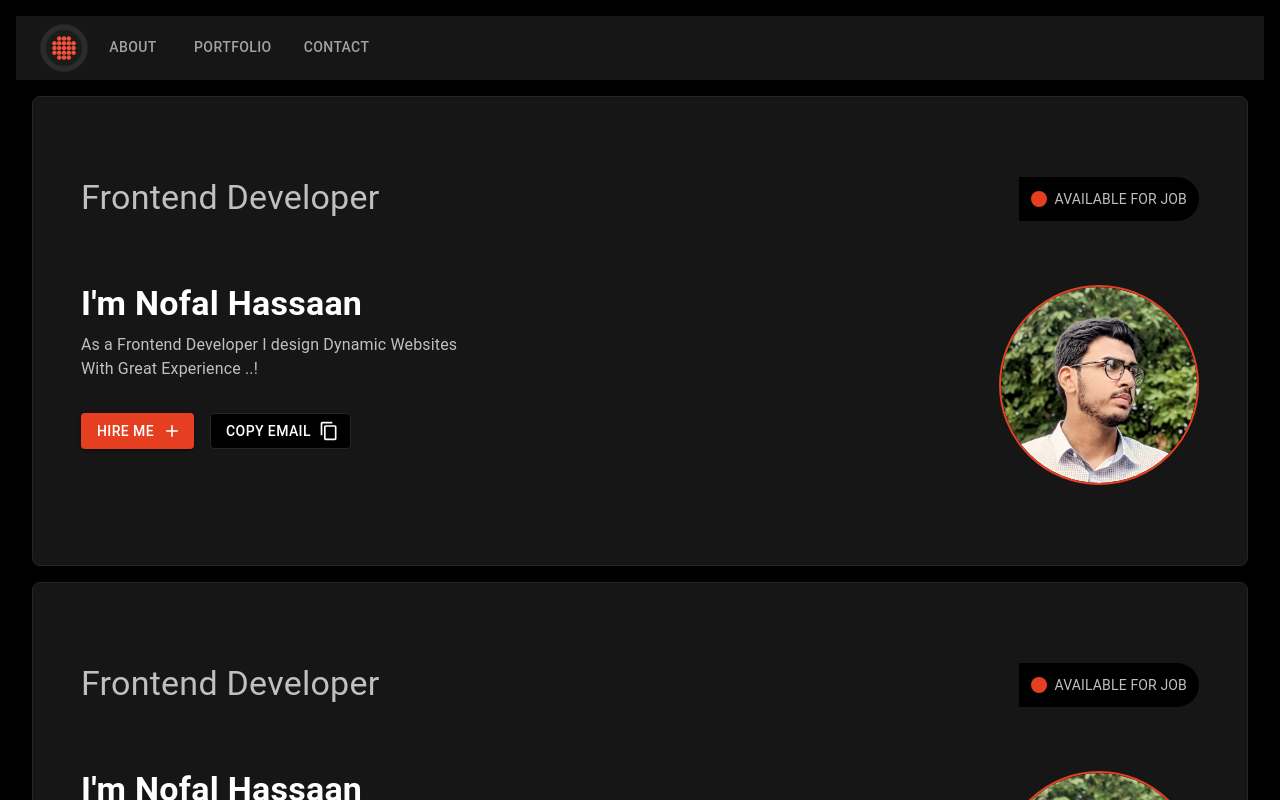
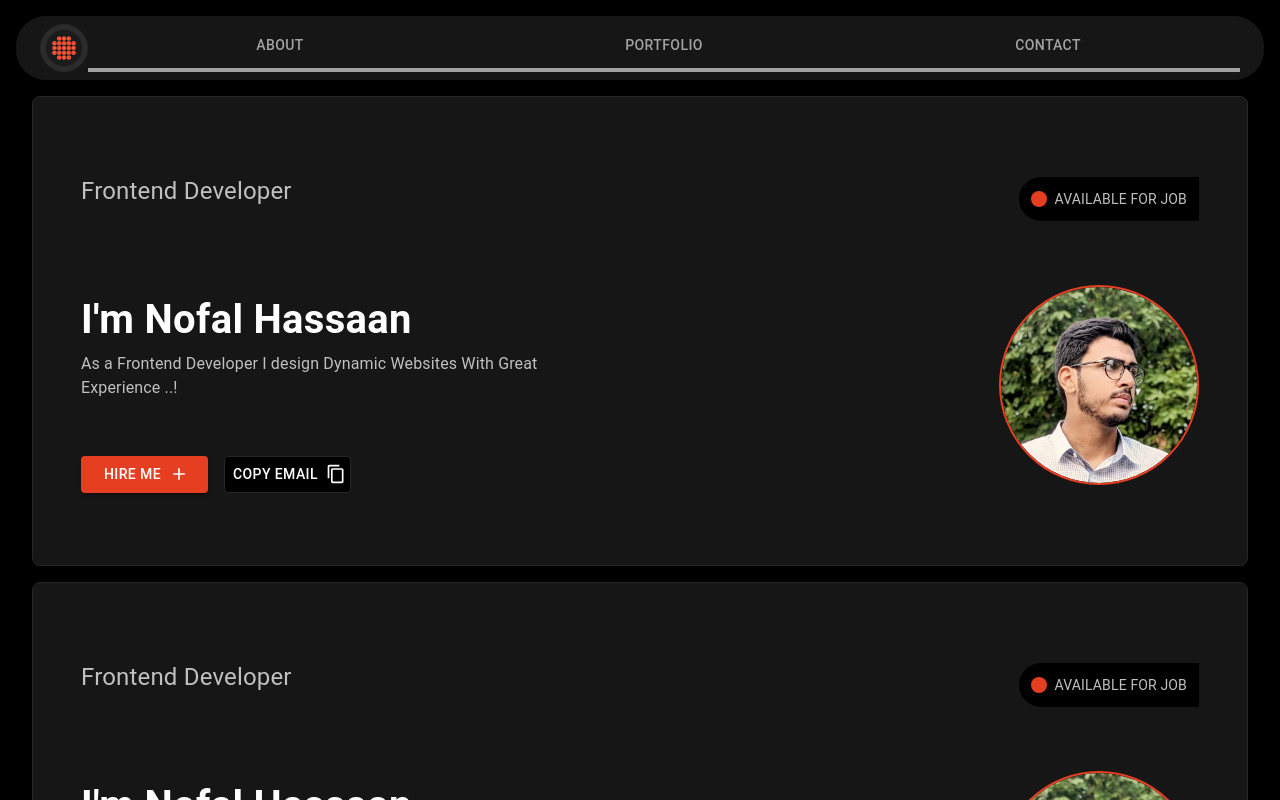
Before and after one commit to Nofal71/Personal-Portfolio, a React (Create React App) app: page / in a window 1280 px wide. Shown: the top 800 px of the page. Built offline with nearby package versions, Linux system fonts and the light colour scheme.

Commit message:
working on main section

```diff
--- a/src/Components/Header/NavBar.jsx
+++ b/src/Components/Header/NavBar.jsx
@@ -4,16 +4,29 @@ import Logo from '../../Assets/Logo';
 
 const NavBar = () => {
   return (
-    <AppBar position="sticky" sx={{ backgroundColor: '#161616', zIndex: 50, display: { xs: 'hidden' } }}>
+    <AppBar position="sticky" sx={{ backgroundColor: '#161616', zIndex: 50, borderRadius: '30px' }}>
       <Toolbar sx={{ display: 'flex', justifyContent: 'space-between', height: '100%' }}>
         {/* LOGO */}
         <Logo />
 
-        <Box sx={{ flexGrow: 1, display: 'flex', justifyContent: 'center' }}>
-          <Tabs textColor="inherit">
-            <Tab label="ABOUT" sx={{ '&:hover': { borderBottom: '4px solid #FFA500' } }} />
-            <Tab label="PORTFOLIO" sx={{ '&:hover': { borderBottom: '4px solid #FFA500' } }} />
-            <Tab label="CONTACT" sx={{ '&:hover': { borderBottom: '4px solid #FFA500' } }} />
+        <Box sx={{ flexGrow: 1,  justifyContent: 'center', display: { xs: 'none', sm: 'flex' } }}>
+          <Tabs
+            textColor="inherit"
+            sx={{ minWidth: '100%' }}
+            variant="fullWidth"
+          >
+            <Tab
+              label="ABOUT"
+              sx={{ '&:hover': { borderBottom: '4px solid #FFA500' }, borderBottom: '4px solid white' }}
+            />
+            <Tab
+              label="PORTFOLIO"
+              sx={{ '&:hover': { borderBottom: '4px solid #FFA500' }, borderBottom: '4px solid white' }}
+            />
+            <Tab
+              label="CONTACT"
+              sx={{ '&:hover': { borderBottom: '4px solid #FFA500' }, borderBottom: '4px solid white' }}
+            />
           </Tabs>
         </Box>
       </Toolbar>
--- a/src/Components/Header/Sections/Main.jsx
+++ b/src/Components/Header/Sections/Main.jsx
@@ -27,31 +27,39 @@ const Main = () => {
                 sx={{
                     width: { xs: '100%', lg: '50%' },
                     p: { xs: 2, md: 3, lg: 4 },
+                    gap: { xs: 3 }
                 }}
             >
                 {/* Title */}
-                <Typography variant="h4" color="#C0C0C0" sx={{ my: { xs: 2, md: 3, lg: 4 } }}>
+                <Typography variant="h4" color="#C0C0C0" sx={{
+                    my: { xs: 0, md: 3, lg: 4 }, fontSize: {
+                        xs: '1rem',
+                        sm: '1.5rem',
+                    },
+                }}>
                     Frontend Developer
                 </Typography>
 
                 {/* Intro */}
-                <Box sx={{ my: { xs: 2, md: 3, lg: 4 }, pr: { lg: 7 } }}>
-                    <Typography variant="h4" fontWeight="bold">
+                <Box sx={{ my: { xs: 0, md: 3, lg: 4 }, pr: { lg: 7 } }}>
+                    <Typography variant="h4" fontWeight="bold" sx={{ fontSize: { xs: '1.5rem', sm: '2.5rem' } }}>
                         I'm Nofal Hassaan
                     </Typography>
                     <Typography color="#C0C0C0" sx={{ mt: 1 }}>
-                        As a Frontend Developer I design Dynamic Websites <br /> With Great Experience ..!
+                        As a Frontend Developer I design Dynamic Websites With Great Experience ..!
                     </Typography>
                 </Box>
 
                 {/* Buttons */}
-                <Box display="flex" gap={2} sx={{ pb: 5 }}>
+                <Box display="flex" gap={2} alignItems={'center'} sx={{ pb: '5', flexDirection: { xs: 'column', sm: 'row' }, width: { xs: '100%', sm: 'auto' } }}>
                     <Button
                         variant="contained"
                         endIcon={<AddIcon />}
                         sx={{
                             backgroundColor: '#E63E21',
+                            textWrap: 'nowrap'
                         }}
+                        fullWidth
                     >
                         Hire Me
                     </Button>
@@ -63,7 +71,10 @@ const Main = () => {
                             borderColor: '#262626',
                             backgroundColor: 'black',
                             '&:hover': { backgroundColor: 'transparent' },
+                            textWrap: 'nowrap'
                         }}
+                        fullWidth
+
                     >
                         Copy Email
                     </Button>
@@ -84,12 +95,12 @@ const Main = () => {
                 {/* Job Status */}
                 <Box
                     sx={{
-                        display: 'flex',
+                        display: { xs: 'none', sm: 'flex' },
                         alignItems: 'center',
                         gap: 1,
                         bgcolor: 'black',
                         p: 1.5,
-                        borderRadius: '0 24px 24px 0',
+                        borderRadius: '24px 0 0 24px',
                         my: { xs: 2, md: 3, lg: 4 },
                         color: '#C0C0C0',
                     }}
@@ -109,10 +120,10 @@ const Main = () => {
                     sx={{
                         border: '2px solid #E63E21',
                         borderRadius: '50%',
-                        width: '200px',
-                        height: '200px',
+                        width: { xs: '100px', sm: '200px' },
+                        height: { xs: '100px', sm: '200px' },
                         overflow: 'hidden',
-                        my: { xs: 2, md: 3, lg: 4 },
+                        my: { xs: 0, md: 3, lg: 4 },
                     }}
                 >
                     <Avatar
```
